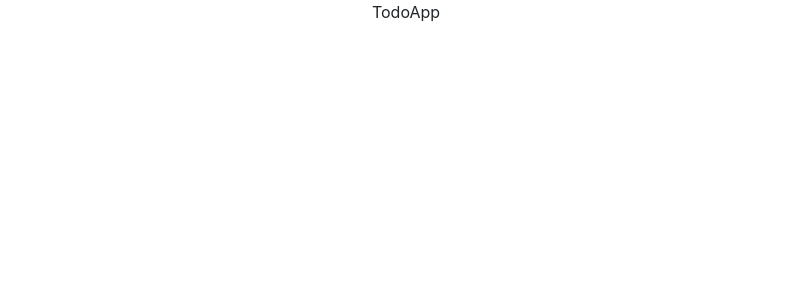
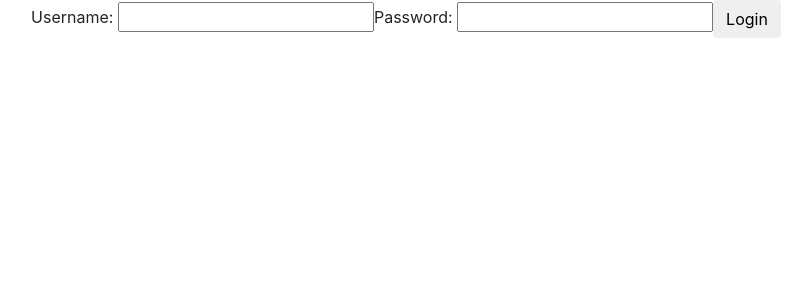
Before and after one commit to Sonal99-alt/Core-JAVA, a React (Create React App) app in the folder AppPractice/frontend/todo-app/: page / in a window 1280 px wide. Shown: the top 300 px of the page, without its empty margins (234-1046 px from the left). Built offline with nearby package versions, Linux system fonts and the light colour scheme.

Commit message:
component2===> LoginComponent.jsx ---> render

```diff
--- a/AppPractice/frontend/todo-app/src/components/LoginComponent.jsx
+++ b/AppPractice/frontend/todo-app/src/components/LoginComponent.jsx
@@ -0,0 +1,16 @@
+import React, {Component} from 'react'
+
+class LoginComponent extends Component {
+
+
+    render() {
+        return (
+            <div className="container">
+                Username: <input type="text" name="username"></input>
+                Password: <input type="password" name="password"></input>
+                <button className='btn btn'>Login</button>
+            </div>
+        )
+    }
+}
+export default LoginComponent
--- a/AppPractice/frontend/todo-app/src/components/TodoApp.jsx
+++ b/AppPractice/frontend/todo-app/src/components/TodoApp.jsx
@@ -1,10 +1,12 @@
 import React, {Component} from 'react'
+import LoginComponent from './LoginComponent'
+
 
 class TodoApp extends Component {
     render() {
         return (
             <div>
-                TodoApp
+                <LoginComponent/>
             </div>
         )
     }
```
